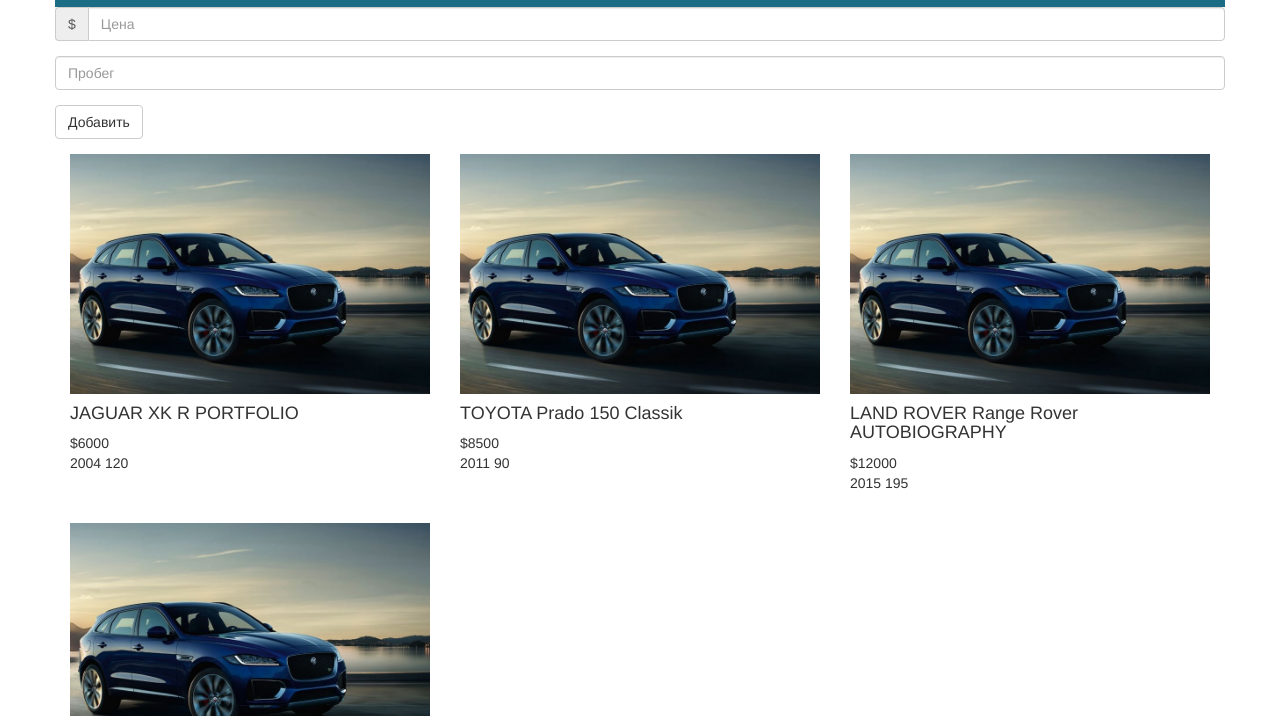
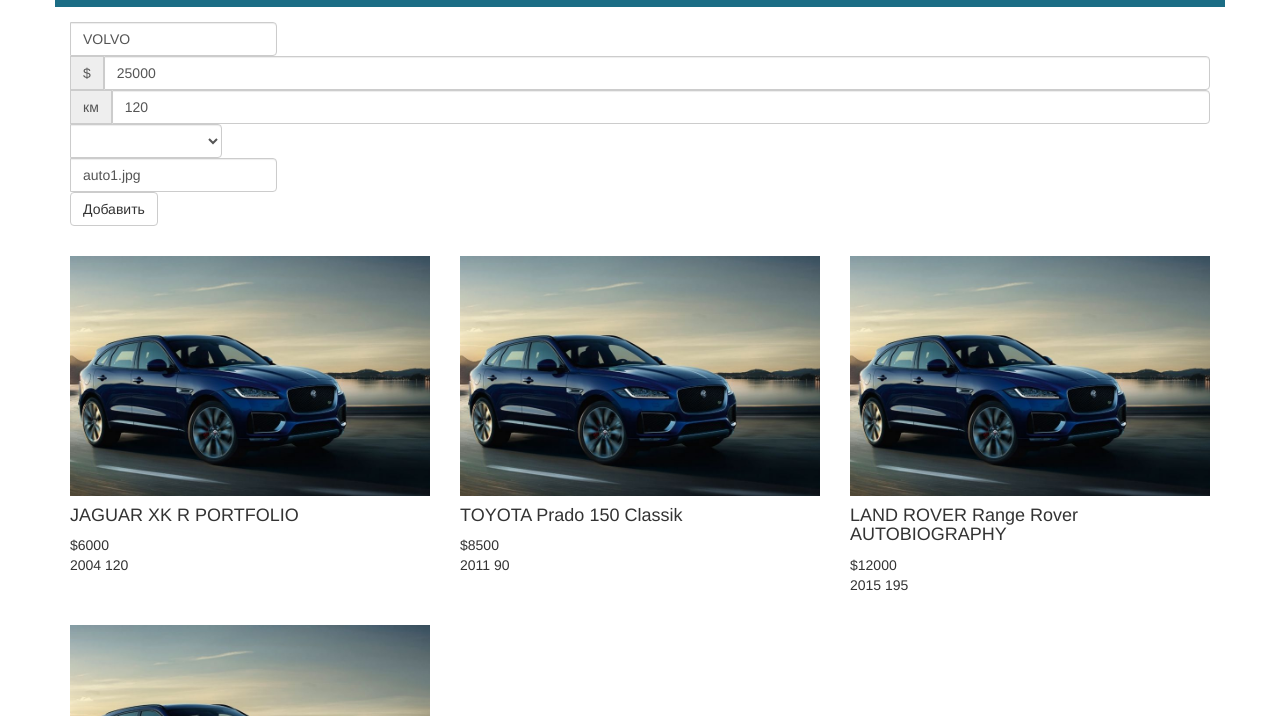
Before and after one commit to RuslanBilyshko/12-addo-it-angular, a website: page src/app/index.html in a window 1280 px wide. Shown: the part 84-800 px from the top of the page. Drawn offline with nearby package versions, Linux system fonts and the light colour scheme.

Commit message:
Немного тилей

```diff
--- a/src/app/index.html
+++ b/src/app/index.html
@@ -16,7 +16,7 @@
   {{hello}}
 </p> -->
 <div>
-    <div class="container">
+    <div class="container" ng-controller="CarController">
         <div class="row">
             <!--<input type="text" ng-model="foo">-->
             <!--{{foo}}-->
@@ -28,26 +28,46 @@
                 <h1 class="logo">Car List</h1>
             </header>
 
-            <div class="add_form">
-                <form class="form">
-                    <div class="form-group">
-                        <div class="input-group">
-                            <div class="input-group-addon">$</div>
-                            <input class="form-control" type="text" placeholder="Цена">
-                        </div>
+            <div class="add_form_wrapper">
+                <form class="form" ng-submit="addCar()">
+                    <div class="input-group">
+                        <label class="sr-only"></label>
+                        <input ng-model="newCar.name" class="form-control" type="text" placeholder="Марка">
                     </div>
-                    <div class="form-group">
+
+                    <div class="input-group">
                         <label class="sr-only"></label>
-                        <input type="text" class="form-control" placeholder="Пробег">
+                        <div class="input-group-addon">$</div>
+                        <input ng-model="newCar.price" type="text" class="form-control" placeholder="Цена">
                     </div>
+                    <div class="input-group">
+                        <label class="sr-only"></label>
+                        <div class="input-group-addon">км</div>
+                        <input ng-model="newCar.mileage"  type="text" class="form-control" placeholder="Пробег">
+                    </div>
+                    <div class="input-group">
+                        <label class="sr-only"></label>
+                        <select ng-model="newCar.year"
+                                class="form-control" >
+                            <option >-- Год выпуска --</option>
+                            <option ng-selected="n == newCar.year" ng-repeat="n in years" value="{{n}}">{{n}}</option>
+                        </select>
+                    </div>
+
+                                        <div class="input-group">
+                        <label class="sr-only"></label>
+                        <input ng-model="newCar.img"  type="text" class="form-control" placeholder="Фото">
+                    </div>
+
+
                     <button type="submit" class="btn btn-default">Добавить</button>
                 </form>
             </div>
 
 
-            <div ng-controller="CarController" class="car-list">
+            <div class="car-list">
                 <div id="car-{{item.id}}" class="car col-sm-4" bar ng-repeat="item in list">
-                    <div class="car_img"><img class="img-responsive" src="images/{{item.img}}" alt=""></div>
+                    <div class="car_img"><img class="img-responsive" src="./images/{{item.img}}" alt=""></div>
                     <h4 class="car_name">{{item.name}}</h4>
                     <div class="car_price">${{item.price}}</div>
                     <div class="car_info">
--- a/src/app/scripts/controllers/CarController.js
+++ b/src/app/scripts/controllers/CarController.js
@@ -42,4 +42,31 @@
 
     $scope.currentDate = new Date();
     $scope.text = "hello world";
+
+    $scope.years = {};
+
+    for(var i = 1990; i < 2017; i++)
+        $scope.years[i] = i;
+
+    $scope.resetCar = function () {
+
+        $scope.newCar = {
+            name: "VOLVO",
+            price: 25000,
+            mileage: 120,
+            year: 2005,
+            img: "auto1.jpg"
+
+        }
+    };
+
+    $scope.resetCar();
+
+    $scope.addCar = function () {
+
+        $scope.list.push($scope.newCar);
+        $scope.resetCar();
+    }
+
+
 });
--- a/src/app/scripts/directives/click.js
+++ b/src/app/scripts/directives/click.js
@@ -4,7 +4,7 @@
   return {
     link: function (scope, element, attrs) {
       element.on('click', function () {
-        console.log('Click!!!!!!');
+        console.log(scope.list);
       })
     }
   }
--- a/src/app/scss/main.scss
+++ b/src/app/scss/main.scss
@@ -18,3 +18,8 @@
     font-size: 28px;
   }
 }
+
+.add_form_wrapper {
+  margin: 15px;
+  display: inline-block;
+}
```
Also changed, not shown: src/app/css/main.css.
